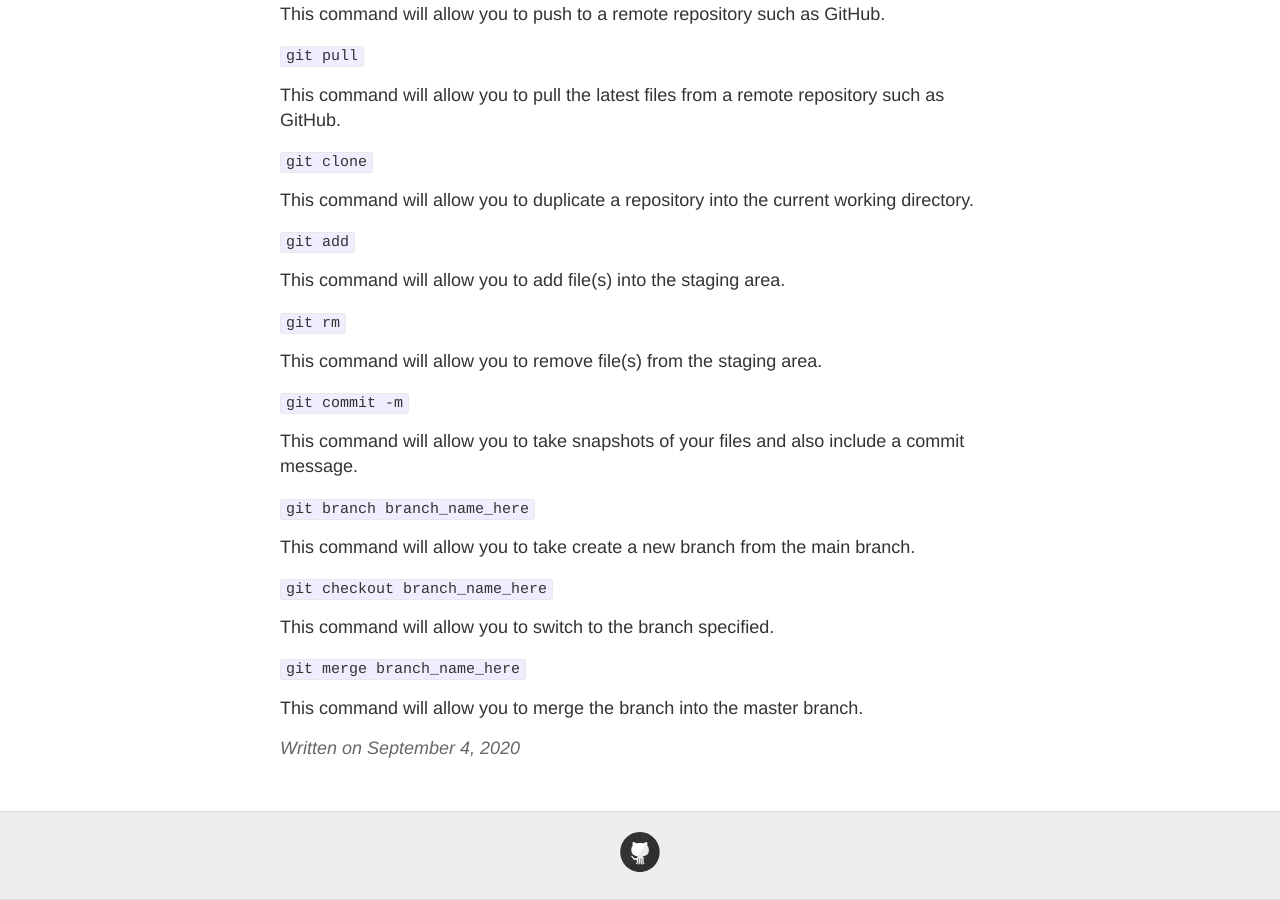
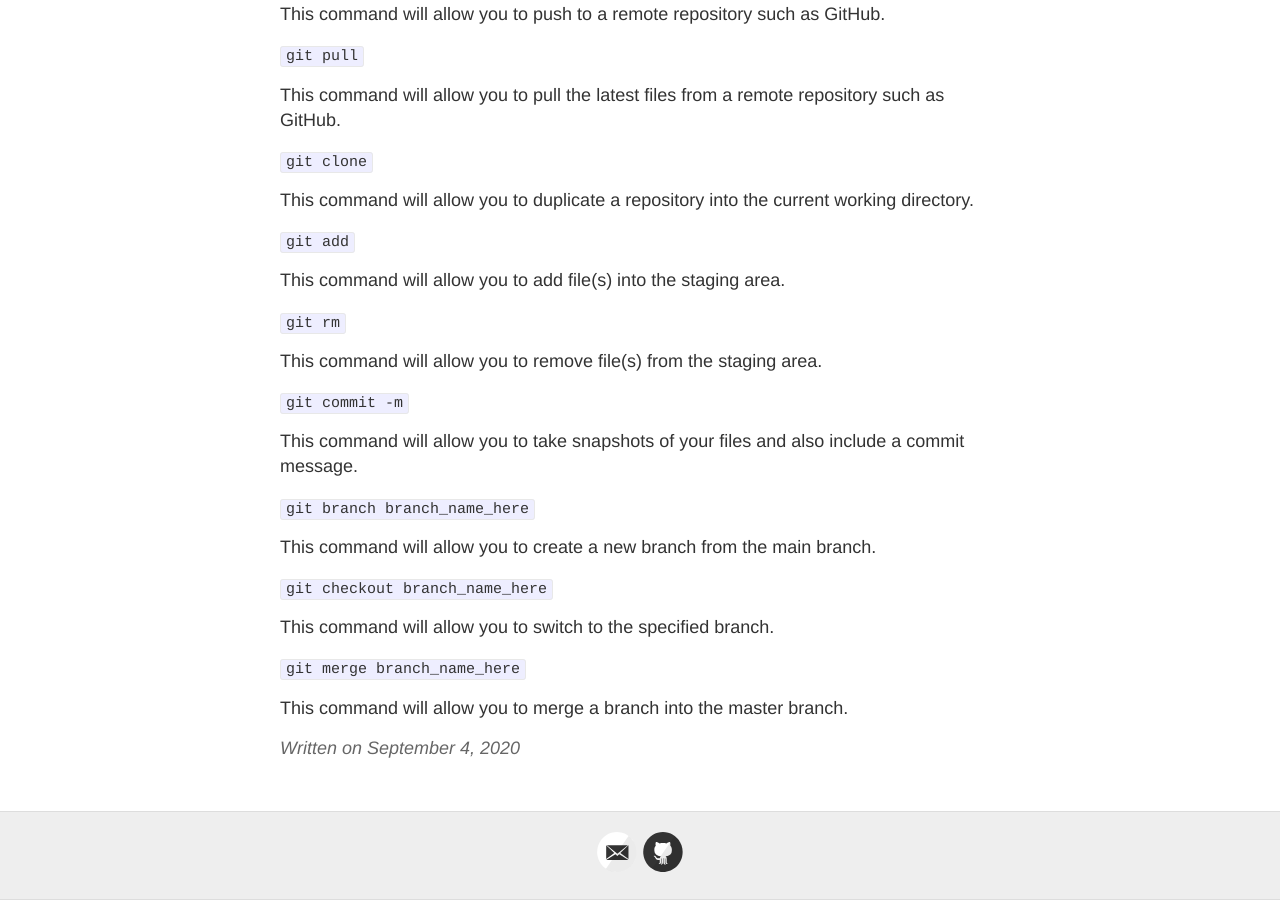
Before and after one commit to Idiomet/my-blog, a Jekyll site: the page built from _posts/2020-09-04-Blog-0.md, in a window 1280 px wide and 900 px high, scrolled down 938 px. Built offline with Jekyll 4.4.1, drawn with Linux system fonts in a browser that asks for light colours.

```diff
--- a/_config.yml
+++ b/_config.yml
@@ -18,7 +18,7 @@ avatar: https://avatars0.githubusercontent.com/u/37912467?s=460&v=4
 # Includes an icon in the footer for each username you enter
 footer-links:
   dribbble:
-  email:
+  email: joshua.castillo.125@my.csun.edu
   facebook:
   flickr:
   github: Idiomet
--- a/_posts/2020-09-04-Blog-0.md
+++ b/_posts/2020-09-04-Blog-0.md
@@ -43,12 +43,12 @@ This command will allow you to take snapshots of your files and also include a c
 
 `git branch branch_name_here`
 
-This command will allow you to take create a new branch from the main branch.
+This command will allow you to create a new branch from the main branch.
 
 `git checkout branch_name_here`
 
-This command will allow you to switch to the branch specified.
+This command will allow you to switch to the specified branch.
 
 `git merge branch_name_here`
 
-This command will allow you to merge the branch into the master branch.
+This command will allow you to merge a branch into the master branch.
```
